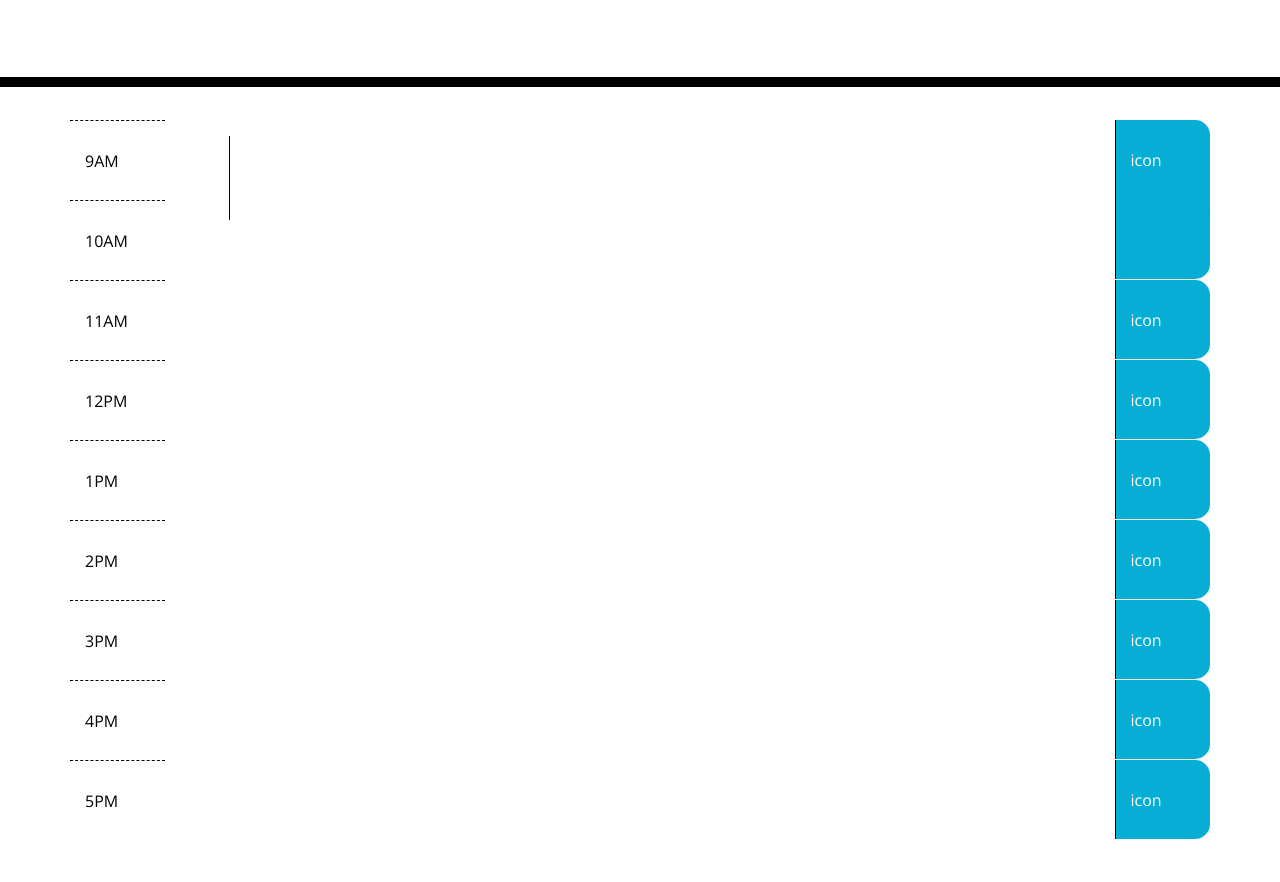
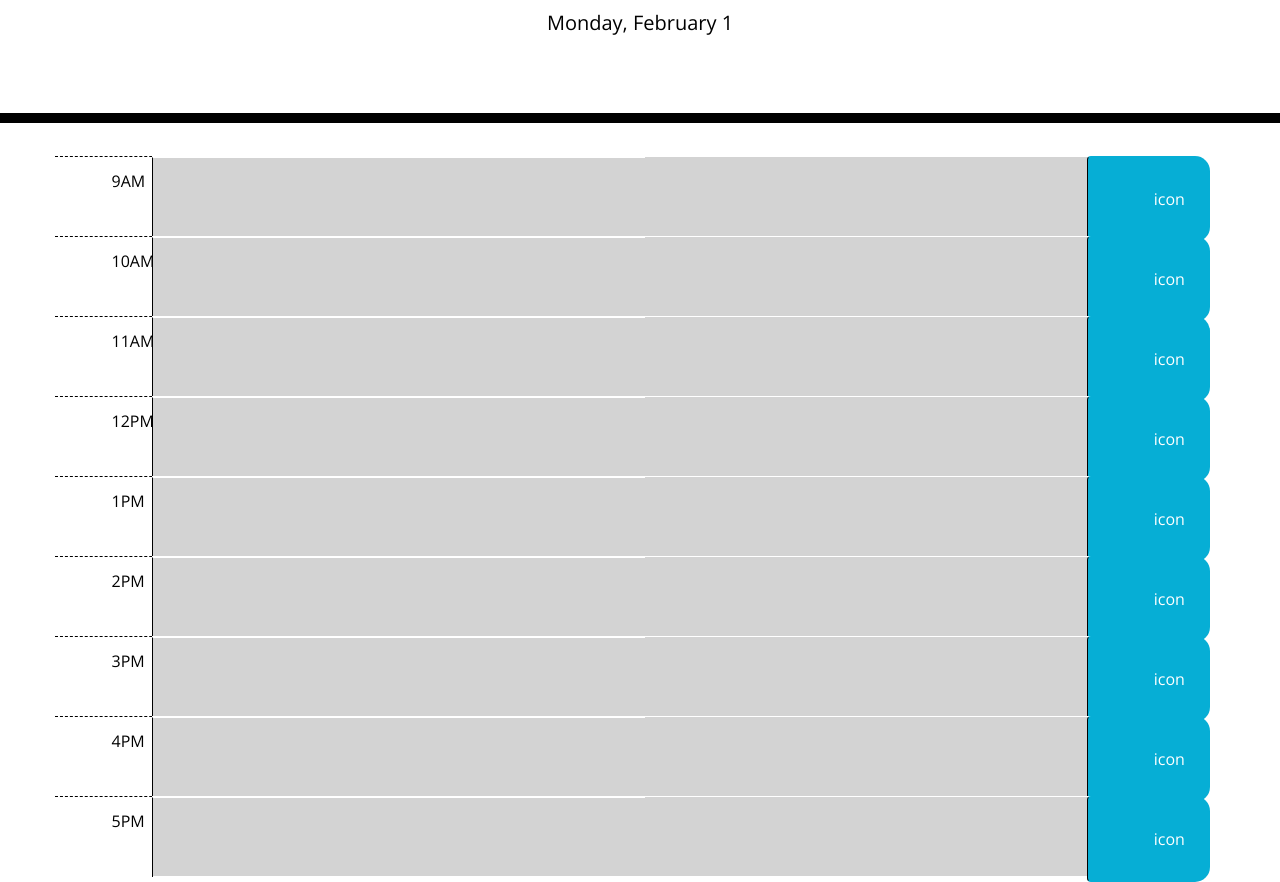
Before and after one commit to toddius/Work-Day-Scheduler, a plain HTML site: page Develop/index.html in a window 1280 px wide. Shown: the part 181-1063 px from the top of the page. Before the commit the page ends 1020 px from the top, so only its background shows below. Drawn offline with nearby package versions, Linux system fonts and the light colour scheme.

Commit message:
added to HTMLand started working in JS. The time and date has been received. I almost have the colors for the scheduler figured ot then saving to local storage.

```diff
--- a/Develop/index.html
+++ b/Develop/index.html
@@ -30,114 +30,118 @@
     </header>
     <div class="container ">
       <!-- Timeblocks go here -->
-      <div class="row">
-        <div class="col hour">
+      <div class="row time-block">
+        <div class="row col hour">
           9AM
         </div>
-        <div class="col-10">
-            <textarea name="" id="" cols="10" rows="4"></textarea>
+        <div class="row col-10 hour-block" data-id="9" data-idx="0">
+            <textarea name="" id="9amHour" cols="50" rows="4" class="row description"></textarea>
         </div>
-        <div class="col saveBtn">
+        <div class="col btn saveBtn">
           icon
         </div>
       </div>
 
-      <div class="row">
-        <div class="col hour">
+      <div class="row time-block">
+        <div class="row col hour">
           10AM
         </div>
-        <div class="col-10">
-
+        <div class="row col-10 hour-block" data-id="10" data-idx="1">
+            <textarea name="" id="10amHour" cols="50" rows="4" class="row description"></textarea>
         </div>
-        <div class="col saveBtn">
-          <!-- <button class=""></button> -->
-        </div>
-      </div>
-
-      <div class="row">
-        <div class="col hour">
-          11AM
-        </div>
-        <div class="col-10">
-
-        </div>
-        <div class="col saveBtn">
+        <div class="col btn saveBtn">
           icon
         </div>
       </div>
 
-      <div class="row">
-        <div class="col hour">
-          12PM
+      <div class="row time-block">
+        <div class="row col hour">
+          11AM
         </div>
-        <div class="col-10">
-
+        <div class="row col-10 hour-block" data-id="11" data-idx="2">
+            <textarea name="" id="11amHour" cols="50" rows="4" class="row description"></textarea>
         </div>
-        <div class="col saveBtn">
+        <div class="col btn saveBtn">
           icon
         </div>
       </div>
 
-      <div class="row">
-        <div class="col hour">
-          1PM
+      <div class="row time-block">
+        <div class="row col hour">
+          12PM
         </div>
-        <div class="col-10">
-
+        <div class="row col-10 hour-block" data-id="12" data-idx="3">
+            <textarea name="" id="12pmHour" cols="50" rows="4" class="row description"></textarea>
         </div>
-        <div class="col saveBtn">
+        <div class="col btn saveBtn">
           icon
         </div>
       </div>
 
-      <div class="row">
-        <div class="col hour">
-          2PM
+      <div class="row time-block">
+        <div class="row col hour">
+          1PM
         </div>
-        <div class="col-10">
-
+        <div class="row col-10 hour-block" data-id="13" data-idx="4">
+            <textarea name="" id="1pmHour" cols="50" rows="4" class="row description"></textarea>
         </div>
-        <div class="col saveBtn">
+        <div class="col btn saveBtn">
           icon
         </div>
       </div>
 
-      <div class="row">
-        <div class="col hour">
-          3PM
+      <div class="row time-block">
+        <div class="row col hour">
+          2PM
         </div>
-        <div class="col-10">
-
+        <div class="row col-10 hour-block" data-id="14" data-idx="5">
+            <textarea name="" id="2pmHour" cols="50" rows="4" class="row description"></textarea>
         </div>
-        <div class="col saveBtn">
+        <div class="col btn saveBtn">
           icon
         </div>
       </div>
 
-      <div class="row">
-        <div class="col hour">
-          4PM
+      <div class="row time-block">
+        <div class="row col hour">
+          3PM
         </div>
-        <div class="col-10">
-
+        <div class="row col-10 hour-block" data-id="15" data-idx="6">
+            <textarea name="" id="3pmHour" cols="50" rows="4" class="row description"></textarea>
         </div>
-        <div class="col saveBtn">
+        <div class="col btn saveBtn">
           icon
         </div>
       </div>
 
-      <div class="row">
-        <div class="col hour">
-          5PM
+      <div class="row time-block">
+        <div class="row col hour">
+          4PM
         </div>
-        <div class="col-10">
-
+        <div class="row col-10 hour-block" data-id="16" data-idx="7">
+            <textarea name="" id="4pmHour" cols="50" rows="4" class="row description"></textarea>
         </div>
-        <div class="col saveBtn">
+        <div class="col btn saveBtn">
           icon
         </div>
       </div>
+
+      <div class="row time-block">
+        <div class="row col hour">
+          5PM
+        </div>
+        <div class="row col-10 hour-block" data-id="17" data-idx="8">
+            <textarea name="" id="5pmHour" cols="50" rows="4" class="row description"></textarea>
+        </div>
+        <div class="col btn saveBtn">
+          icon
+        </div>
+      </div>
+
+
     <script src="https://cdnjs.cloudflare.com/ajax/libs/jquery/3.2.1/jquery.min.js"></script>
-    <script src="https://cdnjs.cloudflare.com/ajax/libs/moment.js/2.24.0/moment.min.js"></script>
+    <!-- <script src="https://cdnjs.cloudflare.com/ajax/libs/moment.js/2.24.0/moment.min.js"></script> -->
+    <script src="https://unpkg.com/dayjs@1.8.21/dayjs.min.js"></script>
+    <script src="../Develop/script.js"></script>
   </body>
 </html>
--- /dev/null
+++ b/Develop/script.js
@@ -0,0 +1,51 @@
+$(document).ready(function (){
+// establish local date and time variables
+let localDate = "";
+let localTime = "";
+let scheduleHour = 0;
+// get local date and time
+localDate = dayjs().format('dddd, MMMM D');
+console.log(localDate);
+localTime = dayjs().hour();
+// localTime = dayjs().subtract(12, 'hour');
+console.log(localTime);
+
+//add current day to header
+$("#currentDay").html(localDate);
+
+// loop through time blocks and compare different time blocks to currrent time
+function setBlockColor () {
+
+    $(".hour-block").each(function(){
+        // Test if the div element is empty
+    //     if($(this).is(":empty")){
+    //         $(this).css("background", "yellow");
+    //     }
+    // for (var i = $('data-idx'); i < 9; i++) {
+        // console.log(i);
+        scheduleHour = parseInt($('.this').data("id"));
+        // let scheduleHour = parseInt(scheduleText);
+        console.log(scheduleHour);
+    // if (localTime > scheduleHour) {
+    //     $('.hour-block').addClass('past');
+    // } else if (localTime < scheduleHour) {
+    //     $('.hour-block').addClass('future');
+    // } else {
+    //     $('.hour-block').addClass('present');
+    // }
+
+    if (localTime == scheduleHour) {
+        $('.hour-block').addClass('present');
+    } else if (localTime < scheduleHour) {
+        $('.hour-block').addClass('future');
+    } else {
+        $('.hour-block').addClass('past');
+    }
+})
+// if time block is earlier than current time change time block class to past
+// if time block is same time as current time change time block class to present
+// if time block is later that current time change time block class to future
+}
+
+setBlockColor();
+});
--- a/Develop/style.css
+++ b/Develop/style.css
@@ -11,6 +11,7 @@ textarea{
   color: #000000;
   border-left: 1px solid black;
   padding: 10px;
+  /* height: fit-content; */
 }
 
 .jumbotron {
```
